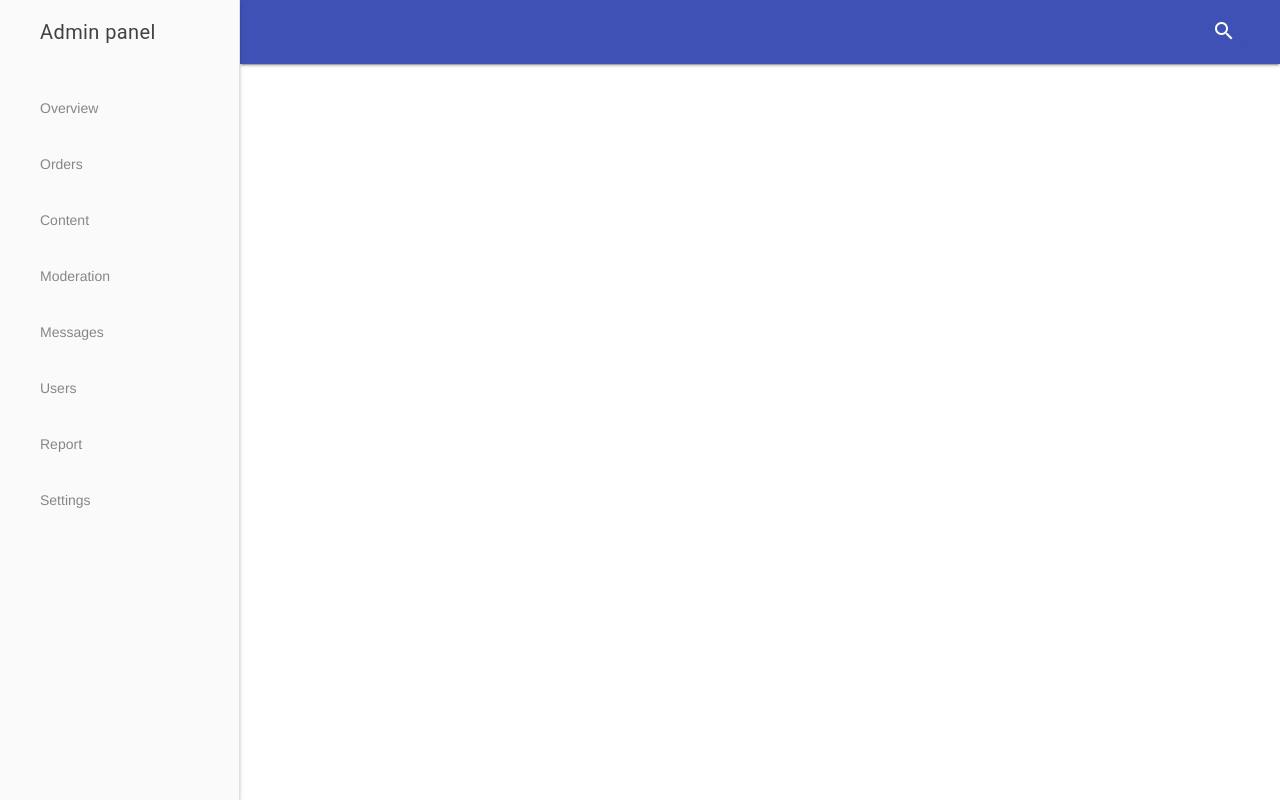
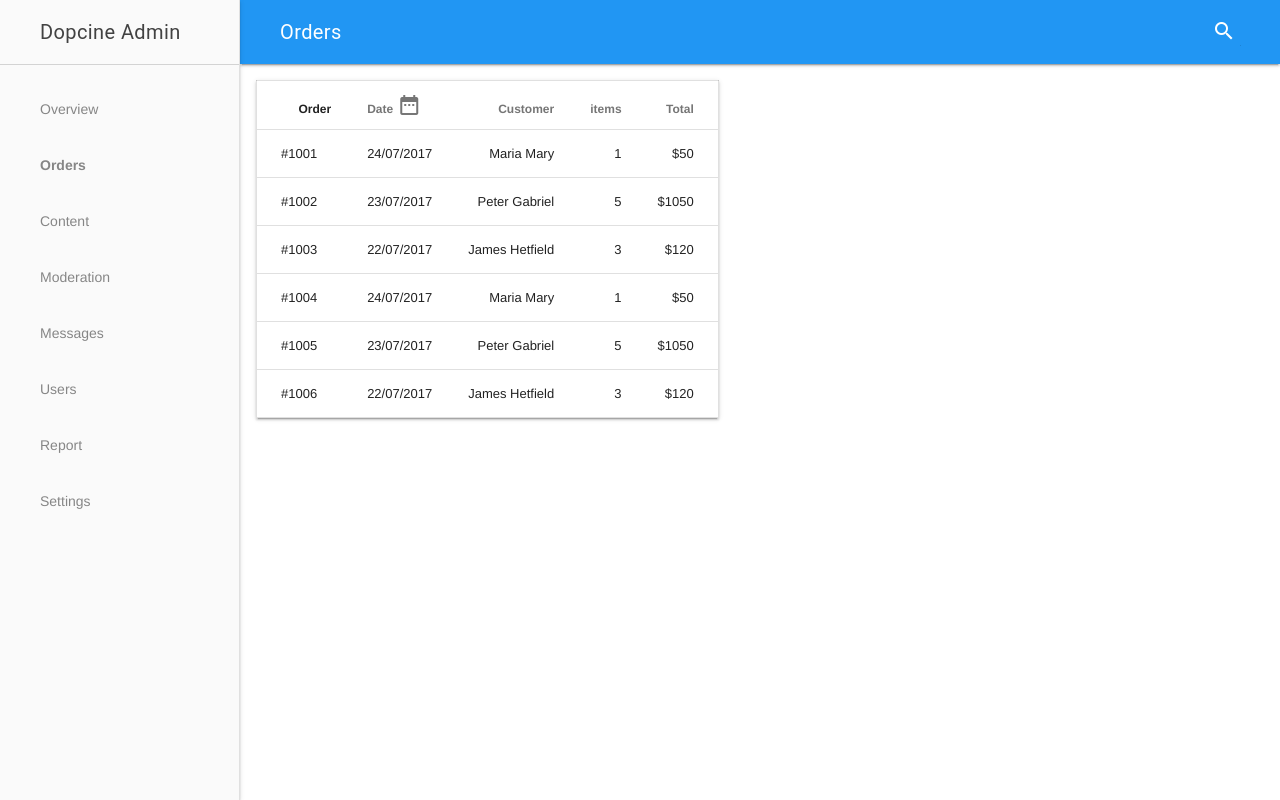
Before and after one commit to aleksspeaker/dopcine, a plain HTML site: page index.html in a window 1280 px wide. Drawn offline with nearby package versions, Linux system fonts and the light colour scheme.

Commit message:
Added orders table and calendar button

```diff
--- a/index.html
+++ b/index.html
@@ -2,9 +2,10 @@
   <head>
     <!-- Material Design Lite -->
     <script src="https://code.getmdl.io/1.3.0/material.min.js"></script>
-    <link rel="stylesheet" href="https://code.getmdl.io/1.3.0/material.indigo-pink.min.css">
+    <link rel="stylesheet" href="https://code.getmdl.io/1.3.0/material.blue-indigo.min.css" />
     <!-- Material Design icon font -->
     <link rel="stylesheet" href="https://fonts.googleapis.com/icon?family=Material+Icons">
+    <link rel="stylesheet" type="text/css" href="style.css">
   </head>
   <body>
     <!-- The drawer is always open in large screens. The header is always shown,
@@ -13,6 +14,7 @@
                 mdl-layout--fixed-header">
       <header class="mdl-layout__header">
         <div class="mdl-layout__header-row">
+        <span class="mdl-layout-title">Orders</span>
           <div class="mdl-layout-spacer"></div>
           <div class="mdl-textfield mdl-js-textfield mdl-textfield--expandable
                       mdl-textfield--floating-label mdl-textfield--align-right">
@@ -28,10 +30,10 @@
         </div>
       </header>
       <div class="mdl-layout__drawer">
-        <span class="mdl-layout-title">Admin panel</span>
+        <span style="border-bottom: 1px solid lightgrey;" class="mdl-layout-title">Dopcine Admin</span>
         <nav class="mdl-navigation">
           <a class="mdl-navigation__link" href="">Overview</a>
-          <a class="mdl-navigation__link" href="">Orders</a>
+          <a class="mdl-navigation__link mdl-typography--font-black" href="">Orders</a>
           <a class="mdl-navigation__link" href="">Content</a>
           <a class="mdl-navigation__link" href="">Moderation</a>
           <a class="mdl-navigation__link" href="">Messages</a>
@@ -42,6 +44,73 @@
       </div>
       <main class="mdl-layout__content">
         <div class="page-content"><!-- Your content goes here --></div>
+
+<div class="mdl-grid">
+  <div style="width: 100%;" class="mdl-cell">
+    <table class="mdl-data-table mdl-js-data-table mdl-shadow--2dp ">
+      <thead>
+        <tr>
+          <th class="mdl-data-table__cell--non-numeric mdl-data-table__header--sorted-descending">Order</th>
+          <th class="date-icon-table-heading">Date
+            <!-- Icon button -->
+            <button class="mdl-button mdl-js-button mdl-button--icon">
+            <i class="material-icons mdl-icon-toggle">date_range</i>
+            </button>
+</button></th>
+          <th class="mdl-cell--hide-phone">Customer</th>
+          <th class="mdl-cell--hide-phone">items</th>
+          <th>Total</th>
+        </tr>
+      </thead>
+      <tbody>
+        <tr>
+          <td class="mdl-data-table__cell--non-numeric">#1001</td>
+          <td>24/07/2017</td>
+          <td class="mdl-cell--hide-phone">Maria Mary</td>
+          <td  class="mdl-cell--hide-phone">1</td>
+          <td>$50</td>
+        </tr>
+        <tr>
+          <td class="mdl-data-table__cell--non-numeric">#1002</td>
+          <td>23/07/2017</td>
+          <td class="mdl-cell--hide-phone">Peter Gabriel</td>
+          <td class="mdl-cell--hide-phone">5</td>
+          <td>$1050</td>
+        </tr>
+        <tr>
+          <td class="mdl-data-table__cell--non-numeric">#1003</td>
+          <td>22/07/2017</td>
+          <td class="mdl-cell--hide-phone">James Hetfield</td>
+          <td class="mdl-cell--hide-phone">3</td>
+          <td>$120</td>
+        </tr>
+        <tr>
+          <td class="mdl-data-table__cell--non-numeric">#1004</td>
+          <td>24/07/2017</td>
+          <td class="mdl-cell--hide-phone">Maria Mary</td>
+          <td class="mdl-cell--hide-phone">1</td>
+          <td>$50</td>
+        </tr>
+        <tr>
+          <td class="mdl-data-table__cell--non-numeric">#1005</td>
+          <td>23/07/2017</td>
+          <td class="mdl-cell--hide-phone">Peter Gabriel</td>
+          <td class="mdl-cell--hide-phone">5</td>
+          <td>$1050</td>
+        </tr>
+        <tr>
+          <td class="mdl-data-table__cell--non-numeric">#1006</td>
+          <td>22/07/2017</td>
+          <td class="mdl-cell--hide-phone">James Hetfield</td>
+          <td class="mdl-cell--hide-phone">3</td>
+          <td>$120</td>
+        </tr>
+      </tbody>
+    </table>
+  </div>
+</div>
+
+
       </main>
     </div>
   </body>
--- /dev/null
+++ b/style.css
@@ -0,0 +1,8 @@
+th .mdl-icon-toggle {
+    height: 29px;
+}
+
+.date-icon-table-heading {
+    display: flex;
+    align-items: flex-end;
+}
```
